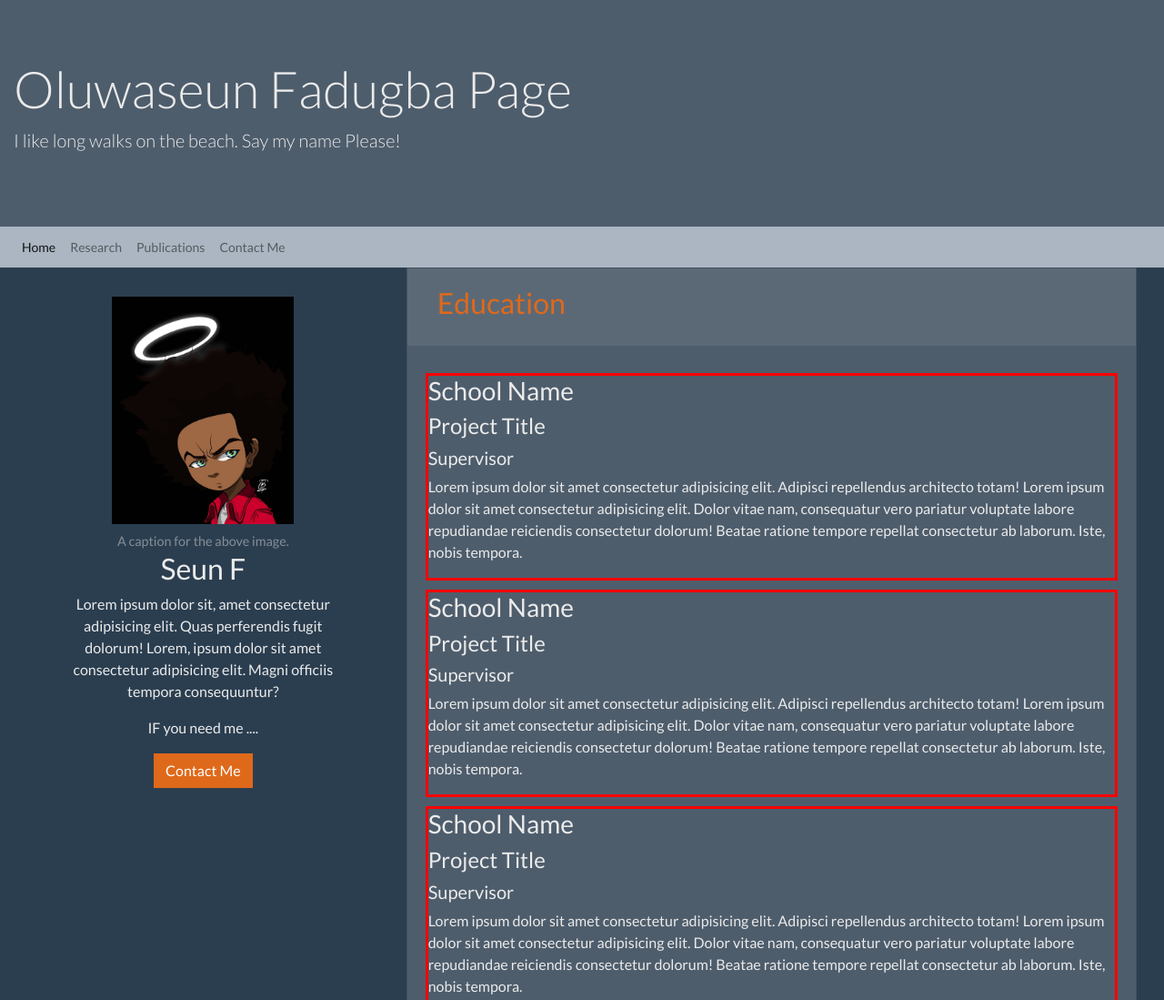
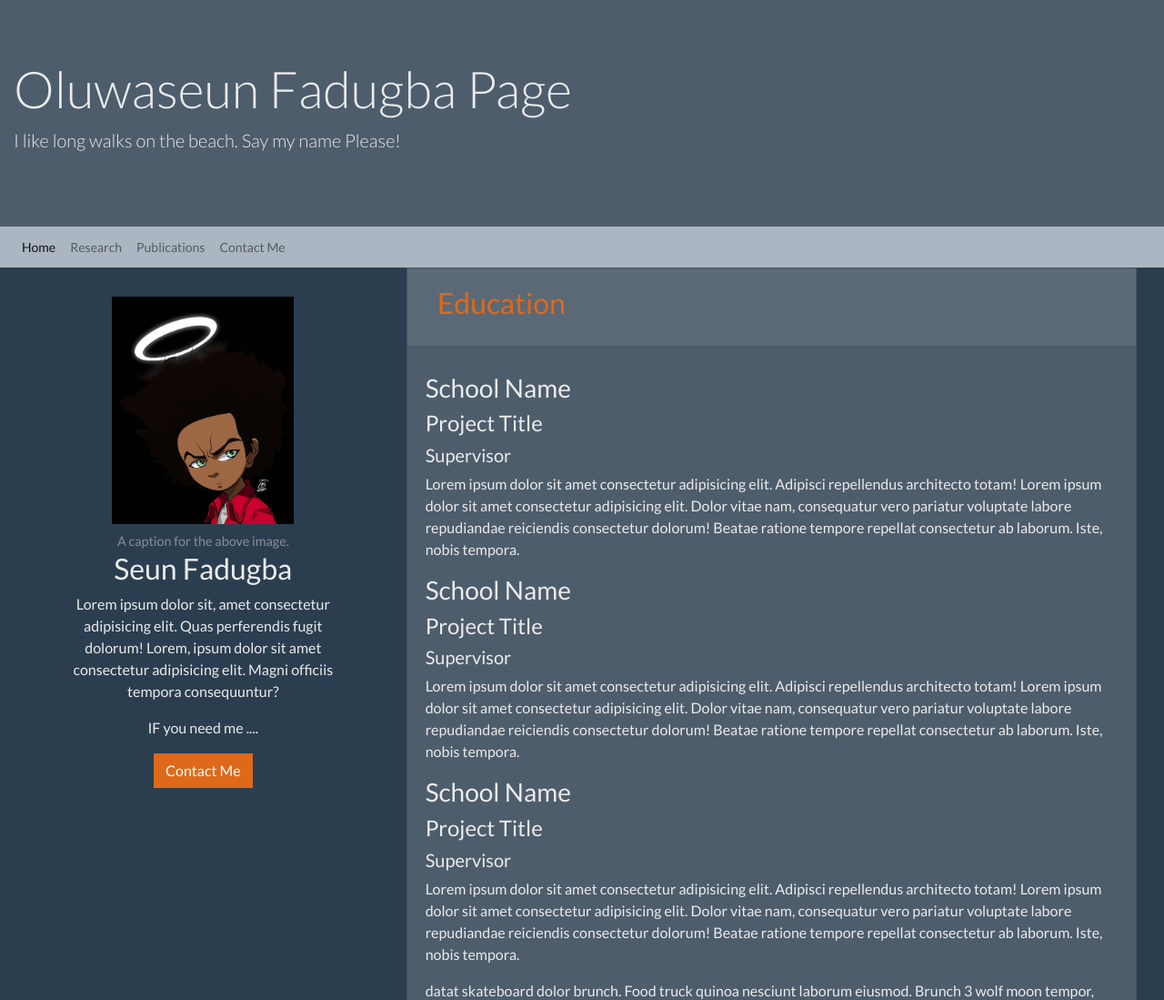
Before and after one commit to NatureBoi/BS4-Project, a plain HTML site: page index.html in a window 1280 px wide. Shown: the top 1099 px of the page at 91% size. Drawn offline with nearby package versions, Linux system fonts and the light colour scheme.

Commit message:
Merged files

```diff
--- a/index.html
+++ b/index.html
@@ -6,7 +6,7 @@
     <meta http-equiv="X-UA-Compatible" content="ie=edge">
     <link rel="stylesheet" href="https://bootswatch.com/4/superhero/bootstrap.min.css">
     <link rel="stylesheet" href="main.css">
-    <title>Seun F</title>
+    <title>Seun Fadugba</title>
 </head>
 <body>
     <!-- <div class="row"> -->
@@ -49,7 +49,7 @@
                                 <img src="img/wp.jpg" class="figure-img img-fluid rounded" alt="..." width="200px" height="200px">
                                 <figcaption class="figure-caption">A caption for the above image.</figcaption>
                                 </figure>
-                                <h2>Seun F</h2>
+                                <h2>Seun Fadugba</h2>
                                 <p>Lorem ipsum dolor sit, amet consectetur adipisicing elit. Quas perferendis fugit dolorum!
                                     Lorem, ipsum dolor sit amet consectetur adipisicing elit. Magni officiis tempora consequuntur?
                                 </p>
--- a/main.css
+++ b/main.css
@@ -2,8 +2,7 @@
     margin-bottom: 0
 }
 
-.education{
-    border: 3px solid red;
+.education, .volunteer{
     margin: 10px 0;
 }
 
```
